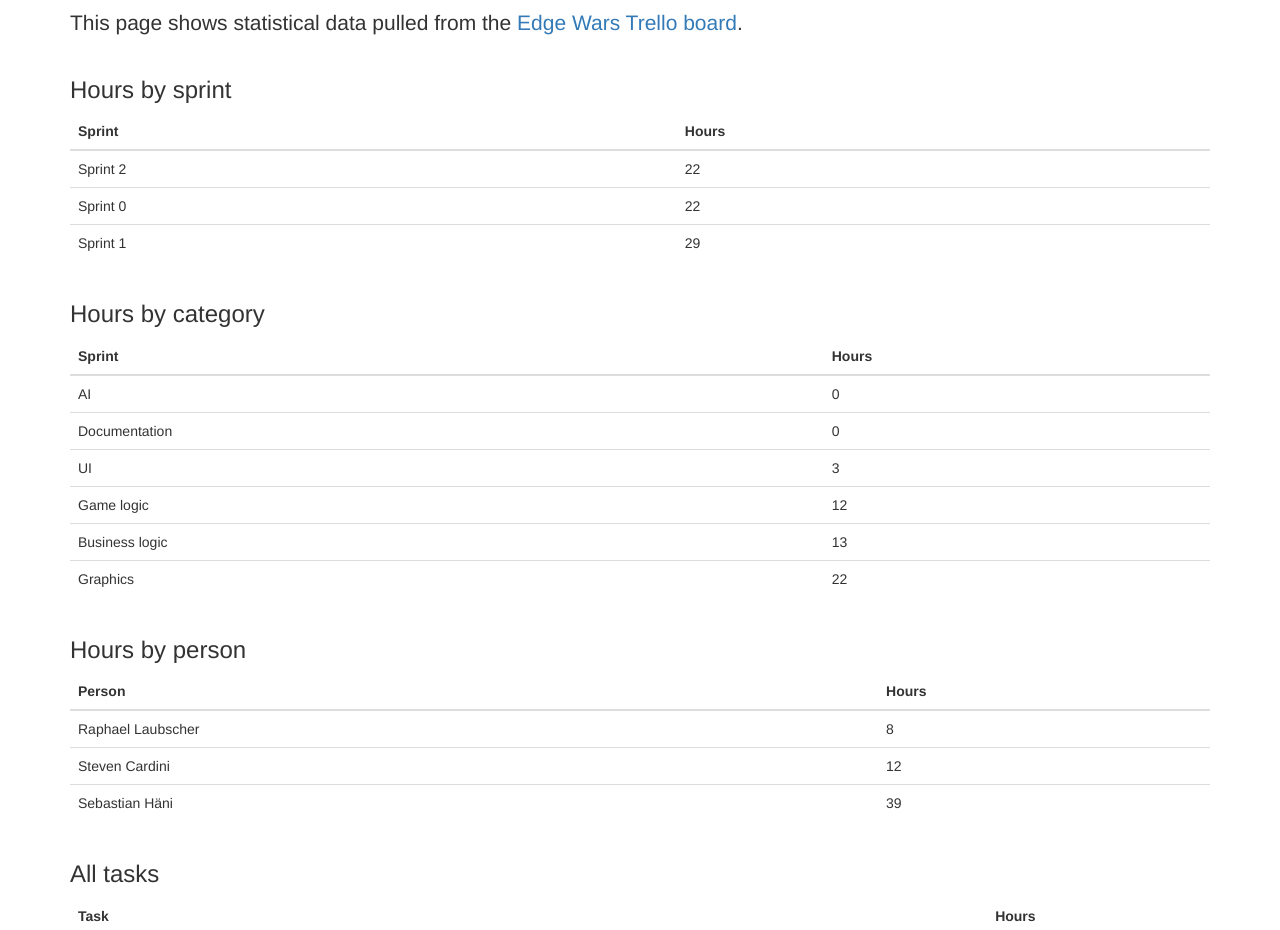
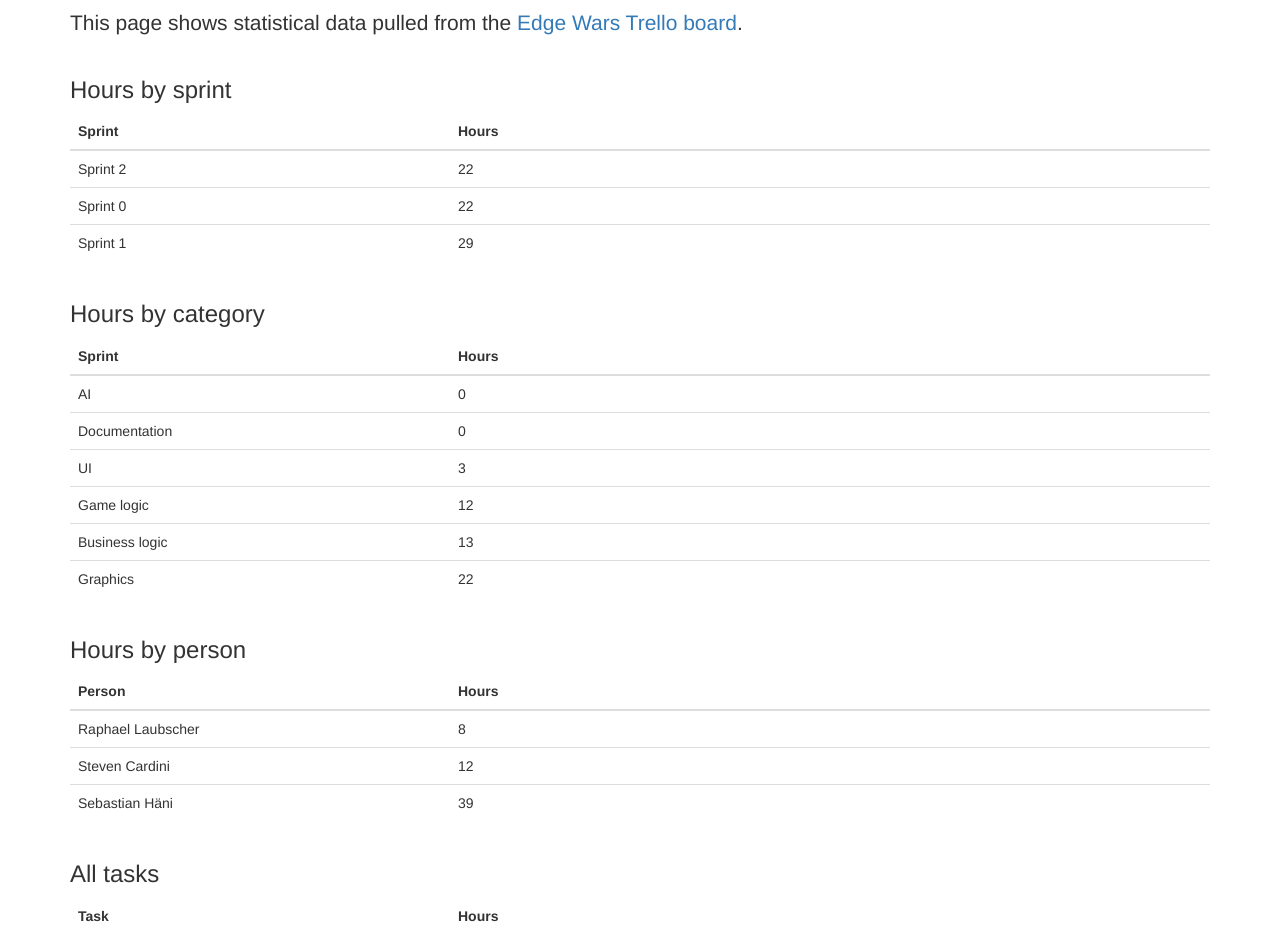
Before and after one commit to sebastianhaeni/edgewars, a website: page app/pages/index.html in a window 1280 px wide. Shown: the part 62-992 px from the top of the page. Drawn offline with nearby package versions, Linux system fonts and the light colour scheme; files that its build step writes are made by us from their sources; files whose address does not match are found by name.

Commit message:
fixed width of columns

```diff
--- a/app/pages/index.html
+++ b/app/pages/index.html
@@ -13,7 +13,7 @@
         <table class="table">
             <thead>
                 <tr>
-                    <th data-sort="string">Sprint</th>
+                    <th data-sort="string" class="col-xs-4">Sprint</th>
                     <th data-sort="int">Hours</th>
                 </tr>
             </thead>
@@ -29,7 +29,7 @@
         <table class="table">
             <thead>
                 <tr>
-                    <th data-sort="string">Sprint</th>
+                    <th data-sort="string" class="col-xs-4">Sprint</th>
                     <th data-sort="int">Hours</th>
                 </tr>
             </thead>
@@ -45,7 +45,7 @@
         <table class="table">
             <thead>
                 <tr>
-                    <th data-sort="string">Person</th>
+                    <th data-sort="string" class="col-xs-4">Person</th>
                     <th data-sort="int">Hours</th>
                 </tr>
             </thead>
@@ -61,7 +61,7 @@
         <table class="table">
             <thead>
                 <tr>
-                    <th data-sort="string">Task</th>
+                    <th data-sort="string" class="col-xs-4">Task</th>
                     <th data-sort="int">Hours</th>
                 </tr>
             </thead>
```
Also changed, not shown: dist/index.html.
